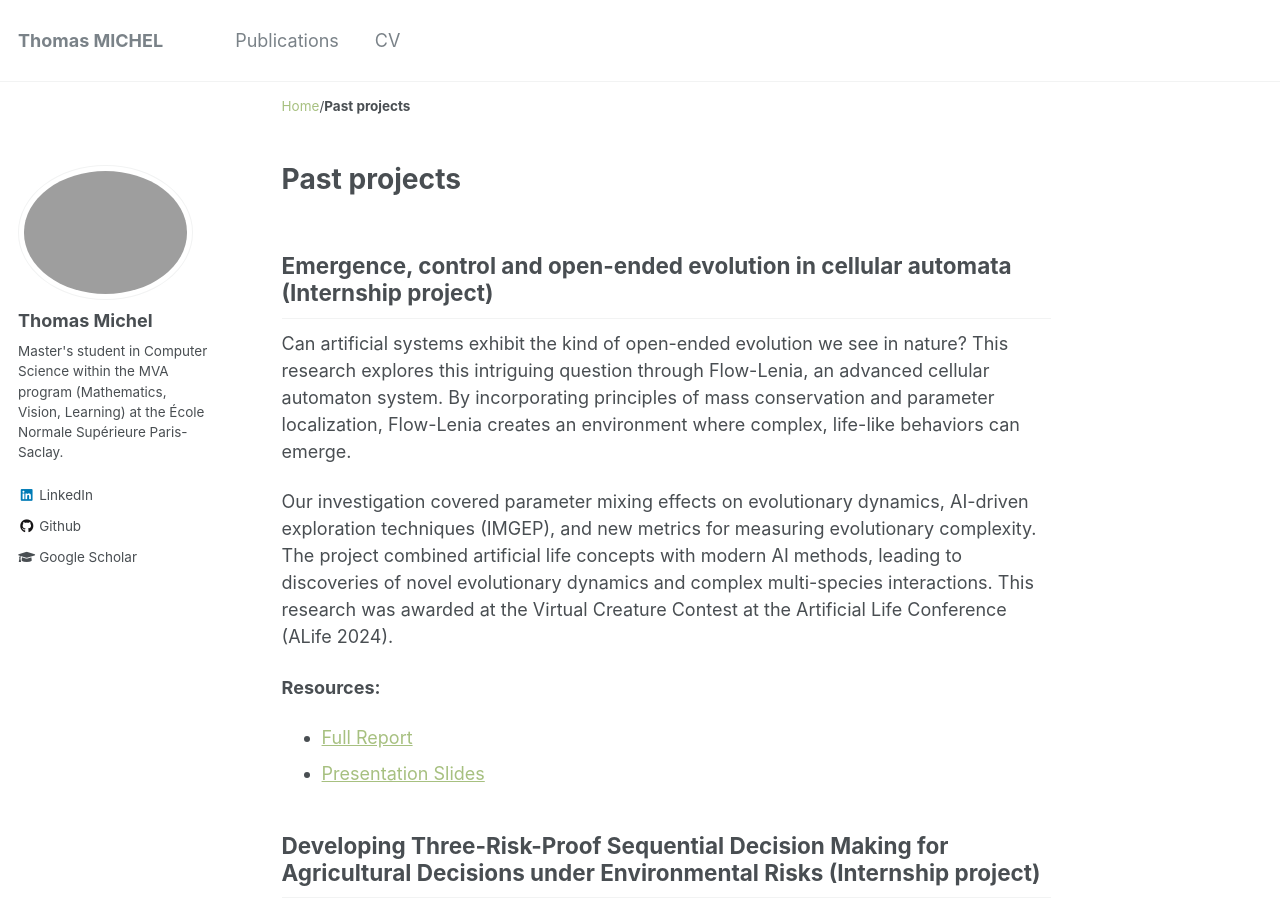
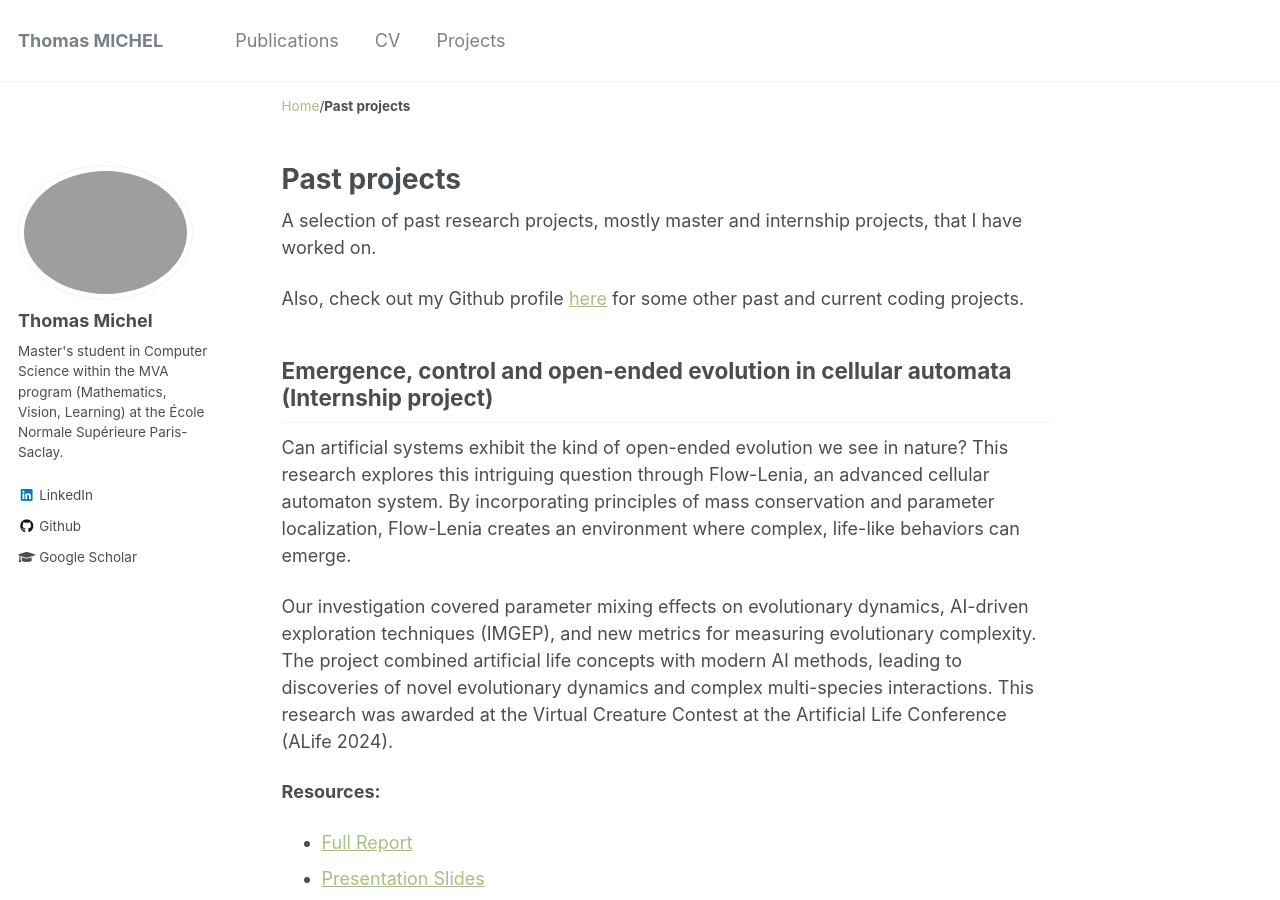
Before and after one commit to Thomick/Thomick.github.io, a Jekyll site: the page built from _pages/projects.md, in a window 1280 px wide and 900 px high. Built offline with Jekyll 4.4.1, drawn with Linux system fonts in a browser that asks for light colours; comment, search, counter and statistics services are not loaded.

```diff
--- a/_data/navigation.yml
+++ b/_data/navigation.yml
@@ -18,5 +18,5 @@ main:
   - title: "CV"
     url: /cv/
 
-  #- title: "Guide"
-  #  url: /markdown/
+  - title: "Projects"
+    url: /projects/
--- a/_pages/reports.md
+++ b/_pages/projects.md
@@ -1,8 +1,12 @@
 ---
-permalink: /reports/
+permalink: /projects/
 title: "Past projects"
 author_profile: true
 ---
+
+A selection of past research projects, mostly master and internship projects, that I have worked on.
+
+Also, check out my Github profile [here](https://github.com/Thomick) for some other past and current coding projects.
 
 ## Emergence, control and open-ended evolution in cellular automata (Internship project)
 
```
Also changed, not shown: _pages/about.md (+0 -9 lines).
